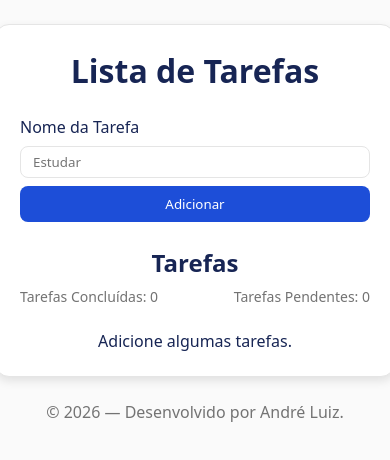
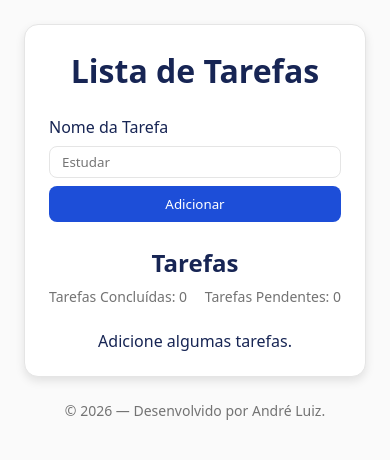
Before and after one commit to andreluizpo/to-do-list, a React (Vite) app: page / in a window 390 px wide. Shown: the top 460 px of the page. Built offline with nearby package versions, Linux system fonts and the light colour scheme.

Commit message:
Correção da responsividade

```diff
--- a/src/components/Container/styles.module.css
+++ b/src/components/Container/styles.module.css
@@ -1,6 +1,5 @@
 .content {
     display: flex;
-    flex-direction: column;
     align-items: center;
     justify-content: center;
 }
--- a/src/styles/global.css
+++ b/src/styles/global.css
@@ -17,6 +17,8 @@ body {
 }
 
 footer {
+    font-size: 14px;
+    text-align: center;
     color: var(--text-muted);
 
     & a {
```
Also changed, not shown: src/App.tsx (+9 -2 lines).
